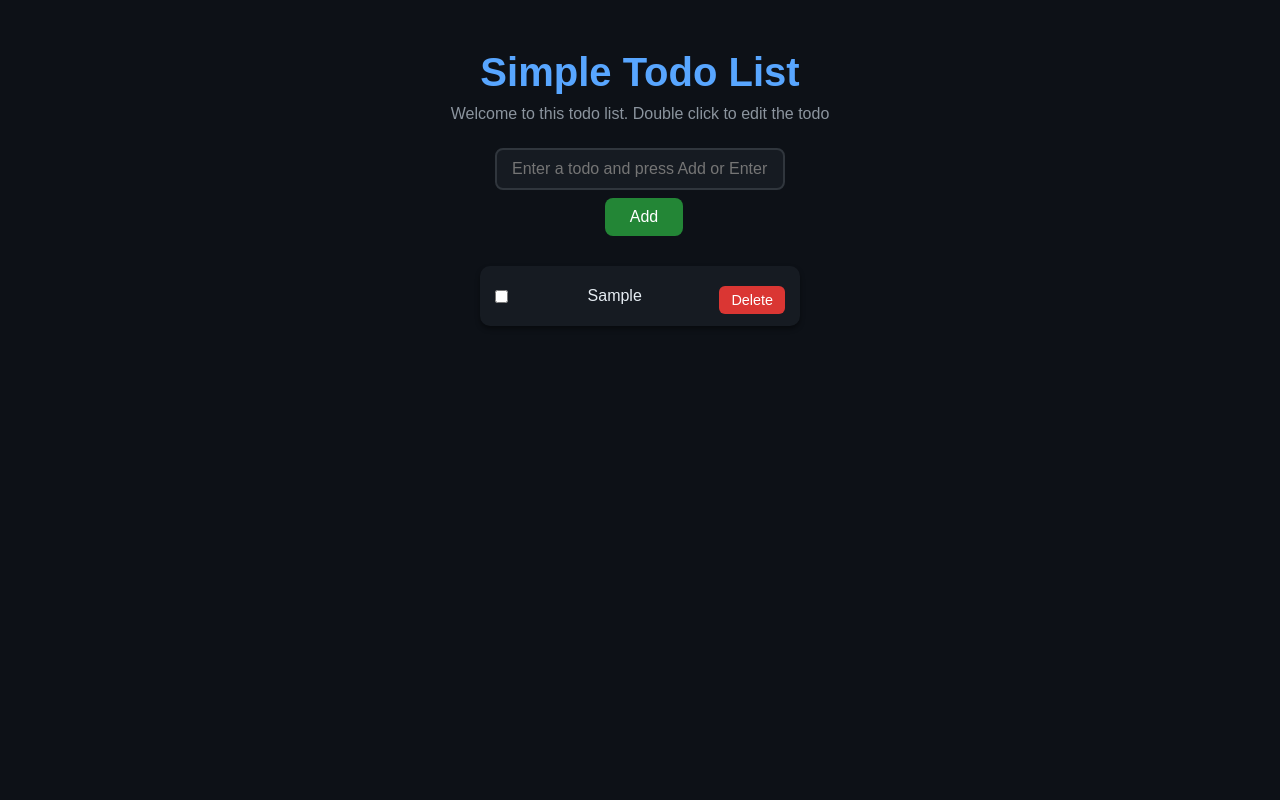
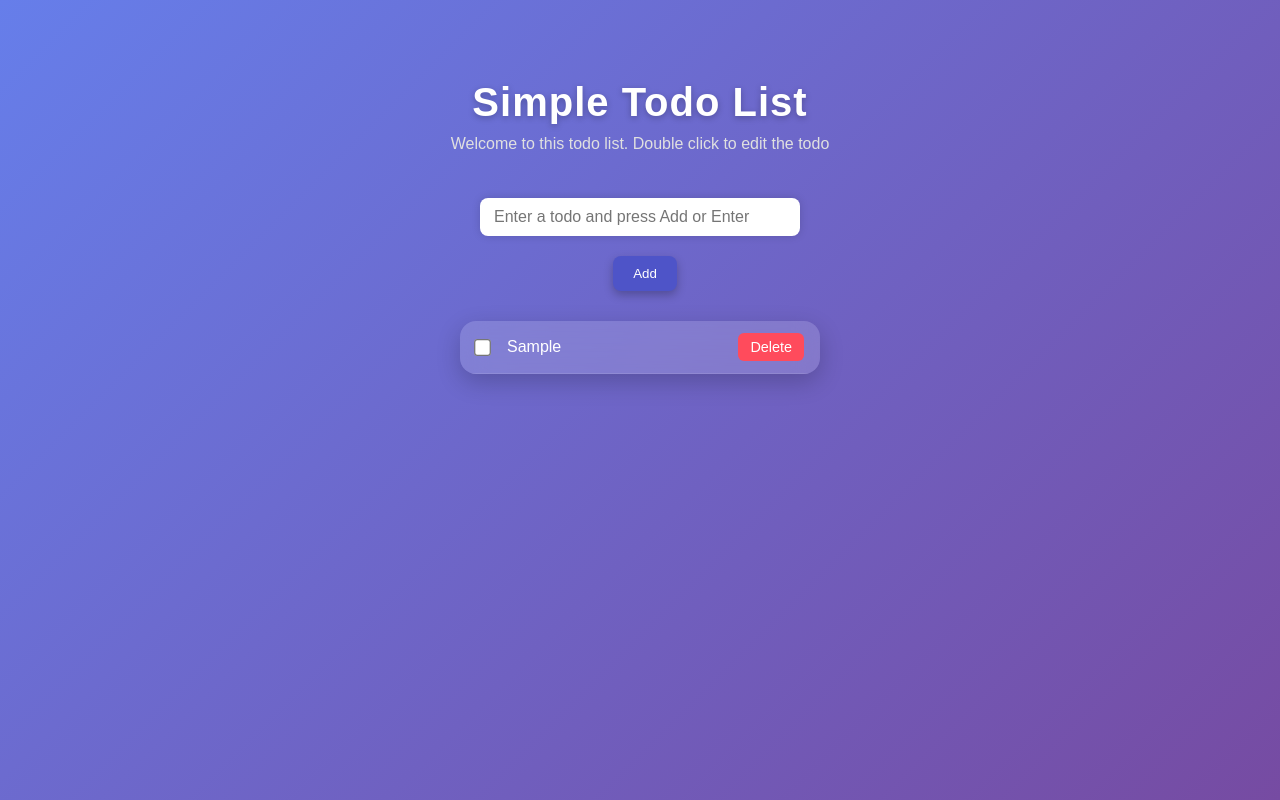
Before and after one commit to forgewithharsh/task-tracker-pro, a plain HTML site: page index.html in a window 1280 px wide. Both pictures are taken after typing "Sample" into the empty fields and a click on the button "Add". Drawn offline with Linux system fonts and the light colour scheme.

```diff
--- a/index.html
+++ b/index.html
@@ -4,7 +4,7 @@
     <meta charset="UTF-8" />
     <meta name="viewport" content="width=device-width, initial-scale=1.0" />
     <title>TodoList</title>
-    <link rel="stylesheet" href="style.css">
+    <link rel="stylesheet" href="style.css" />
   </head>
   <body>
     <h1>Simple Todo List</h1>
--- a/style.css
+++ b/style.css
@@ -1,4 +1,4 @@
-/* Reset */
+/* General Reset */
 * {
   margin: 0;
   padding: 0;
@@ -6,114 +6,166 @@
   font-family: "Poppins", sans-serif;
 }
 
-/* Dark background */
 body {
-  background: #0d1117;
-  color: #e6edf3;
+  background: linear-gradient(135deg, #667eea, #764ba2);
+  min-height: 100vh;
   display: flex;
   flex-direction: column;
   align-items: center;
-  justify-content: flex-start;
-  height: 100vh;
-  padding-top: 50px;
+  justify-content: start;
+  padding-top: 80px;
+  color: #333;
 }
 
-/* Title */
+/* Title and Subtitle */
 h1 {
   font-size: 2.5rem;
-  color: #58a6ff;
+  color: #fff;
   margin-bottom: 10px;
+  letter-spacing: 1px;
+  text-shadow: 0 2px 6px rgba(0, 0, 0, 0.25);
 }
 
-/* Subheading */
 p {
-  color: #8b949e;
+  color: #e0e0e0;
   margin-bottom: 25px;
+  font-size: 1rem;
 }
 
-/* Input box */
-input[type="text"] {
-  padding: 10px 15px;
+/* Input & Button Container */
+#todo-input {
+  width: 320px;
+  padding: 10px 14px;
+  margin: 20px 0;
+  border-radius: 8px;
+  border: none;
+  outline: none;
   font-size: 1rem;
-  border: 2px solid #30363d;
-  border-radius: 8px;
-  outline: none;
-  width: 290px;
-  background: #161b22;
-  color: #e6edf3;
-  transition: 0.3s ease;
+  transition: all 0.3s ease;
+  box-shadow: 0 0 8px rgba(0, 0, 0, 0.15);
 }
 
-input[type="text"]:focus {
-  border-color: #58a6ff;
+#todo-input:focus {
+  box-shadow: 0 0 10px rgba(255, 255, 255, 0.7);
+  transform: scale(1.02);
 }
 
-/* Add button */
-button {
-  padding: 10px 25px;
-  font-size: 1rem;
-  margin-left: 8px;
-  margin-top: 8px;
-  background: #238636;
-  color: white;
+/* Add Button */
+#add-btn {
+  margin-left: 10px;
+  padding: 10px 20px;
+  background: #4e54c8;
+  color: #fff;
   border: none;
   border-radius: 8px;
   cursor: pointer;
-  transition: background 0.3s;
+  font-weight: 500;
+  transition: all 0.3s ease;
+  box-shadow: 0 4px 10px rgba(0, 0, 0, 0.25);
 }
 
-button:hover {
-  background: #2ea043;
+#add-btn:hover {
+  background: #8f94fb;
+  transform: translateY(-2px);
+  box-shadow: 0 6px 14px rgba(0, 0, 0, 0.3);
 }
 
-/* Todo list */
-ul {
+/* Todo List Container */
+#todo-list {
   list-style: none;
   margin-top: 30px;
-  width: 320px;
   padding: 0;
+  width: 360px;
+  background: rgba(255, 255, 255, 0.15);
+  border-radius: 16px;
+  backdrop-filter: blur(12px);
+  box-shadow: 0 8px 25px rgba(0, 0, 0, 0.2);
+  overflow: hidden;
 }
 
-li {
-  background: #161b22;
-  border-radius: 10px;
-  padding: 12px 15px;
-  margin-bottom: 10px;
+/* Each Todo Item */
+#todo-list li {
   display: flex;
   align-items: center;
   justify-content: space-between;
-  box-shadow: 0 3px 5px rgba(0, 0, 0, 0.4);
-  transition: 0.3s ease;
+  padding: 12px 16px;
+  color: #fff;
+  border-bottom: 1px solid rgba(255, 255, 255, 0.1);
+  transition: background 0.3s ease;
 }
 
-li:hover {
-  transform: translateY(-2px);
+#todo-list li:hover {
+  background: rgba(255, 255, 255, 0.1);
 }
 
-/* Checkbox */
-li input[type="checkbox"] {
+/* Checkbox styling */
+#todo-list input[type="checkbox"] {
+  accent-color: #50fa7b;
+  transform: scale(1.3);
   margin-right: 10px;
-  accent-color: #58a6ff;
 }
 
-/* Completed todo */
-li.completed span {
-  text-decoration: line-through;
-  color: #8b949e;
+/* Todo Text */
+#todo-list span {
+  flex: 1;
+  cursor: pointer;
+  font-size: 1rem;
+  transition: color 0.3s ease;
 }
 
-/* Delete button */
-li button {
-  background: #da3633;
+#todo-list span:hover {
+  color: #a3ffea;
+}
+
+/* Delete Button */
+#todo-list button {
+  background: #ff4b5c;
+  color: #fff;
   border: none;
-  color: white;
+  border-radius: 6px;
   padding: 6px 12px;
-  border-radius: 6px;
   cursor: pointer;
   font-size: 0.9rem;
-  transition: background 0.3s;
+  transition: all 0.3s ease;
 }
 
-li button:hover {
-  background: #f85149;
+#todo-list button:hover {
+  background: #ff6b81;
+  transform: scale(1.05);
 }
+
+/* Completed Todo Animation */
+#todo-list li input[type="checkbox"]:checked + span {
+  text-decoration: line-through;
+  color: #b0b0b0;
+  transition: all 0.3s ease;
+}
+
+/* Smooth fade-in for new todos */
+#todo-list li {
+  animation: fadeIn 0.4s ease forwards;
+}
+
+@keyframes fadeIn {
+  from {
+    opacity: 0;
+    transform: translateY(8px);
+  }
+  to {
+    opacity: 1;
+    transform: translateY(0);
+  }
+}
+
+/* Responsive */
+@media (max-width: 480px) {
+  body {
+    padding-top: 50px;
+  }
+  #todo-input {
+    width: 200px;
+  }
+  #todo-list {
+    width: 300px;
+  }
+}
```
